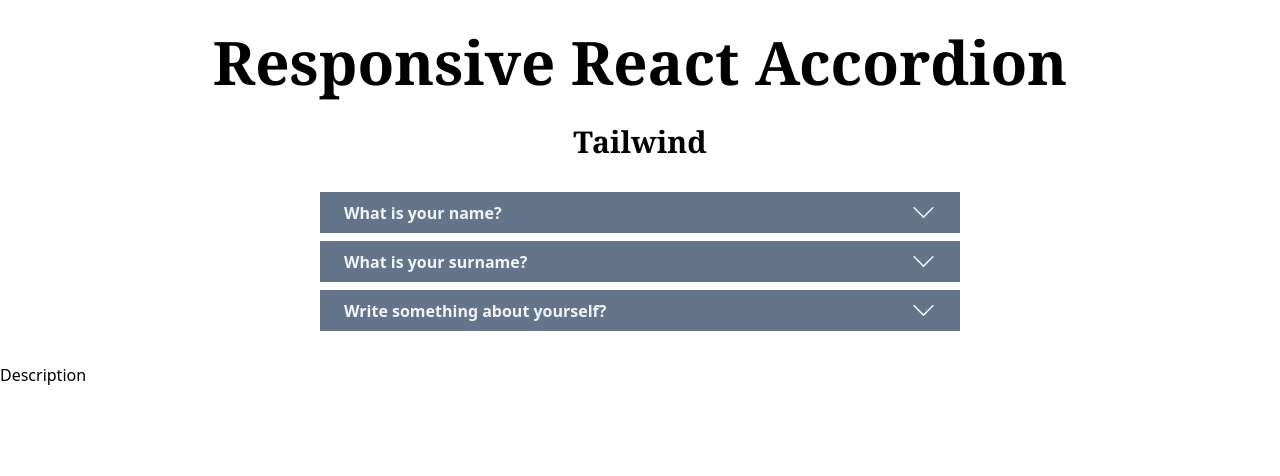
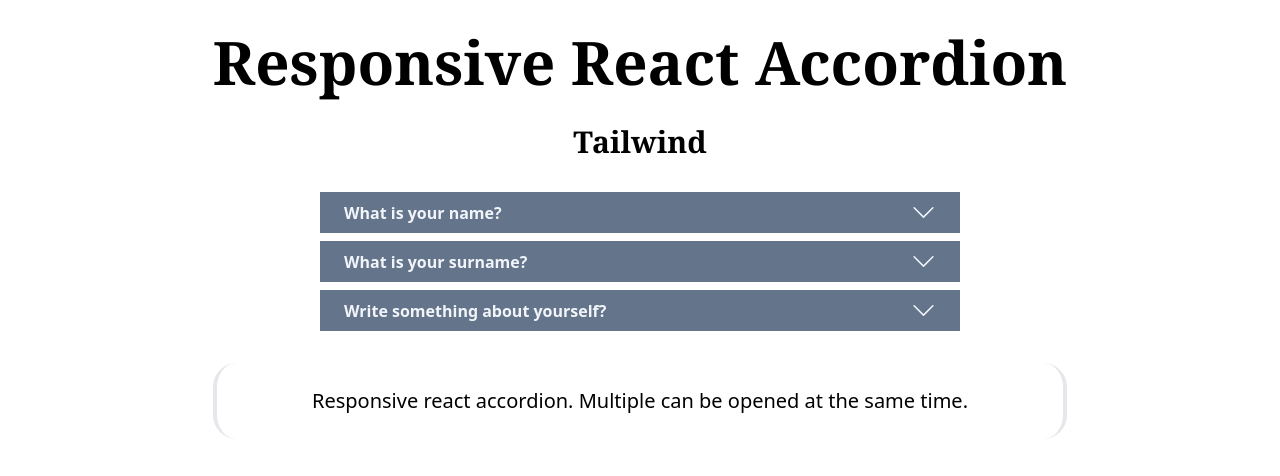
Before and after one commit to Kiril-Pavlov/responsive-react-accordion, a React (Create React App) app: page / in a window 1280 px wide. Shown: the top 476 px of the page. Built offline with nearby package versions, Linux system fonts and the light colour scheme.

Commit message:
addeed description and styles to it

```diff
--- a/src/components/Description.jsx
+++ b/src/components/Description.jsx
@@ -2,7 +2,9 @@
 
 const Description = () => {
   return (
-    <div>Description</div>
+    <div className='text-xl w-10/12 md:w-8/12 lg:6/12 border-x-4 rounded-3xl p-6 mx-auto text-center'>
+        Responsive react accordion. Multiple can be opened at the same time.
+    </div>
   )
 }
 
```
